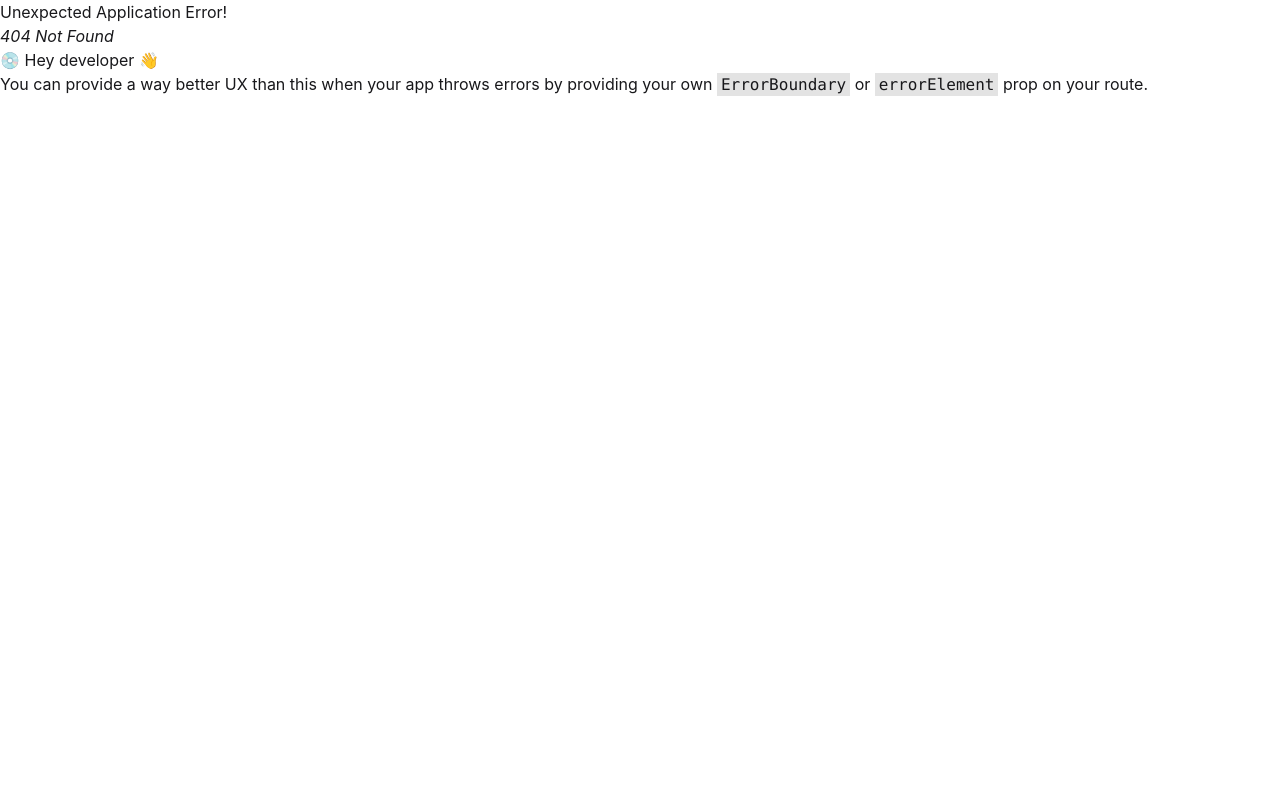
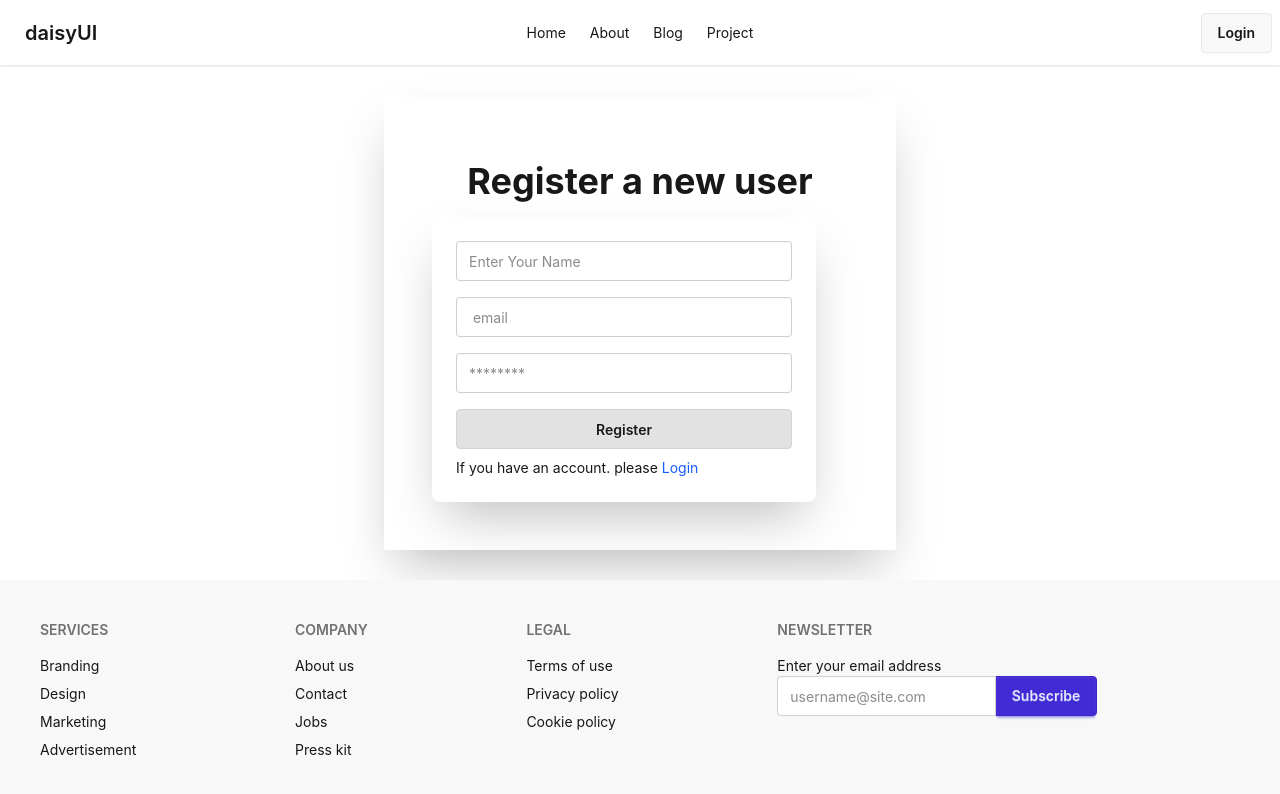
Before and after one commit to Pulok25/practiseEcoomerce, a React (Vite) app: page /register in a window 1280 px wide. Before the commit this address had no page. Shown: the top 794 px of the page. Built offline with nearby package versions, Linux system fonts and the light colour scheme.

Commit message:
login register setup

```diff
--- a/src/components/Auth/LoginForm.jsx
+++ b/src/components/Auth/LoginForm.jsx
@@ -1,21 +1,23 @@
 import React from 'react';
+import { Link } from 'react-router';
 
 const LoginForm = () => {
   const handleLogin = (e) => {
     e.preventDefault();
-    const email = e.target.name.value;
+    const email = e.target.email.value;
     const password = e.target.password.value;
-    console.log(email,password);
+    console.log({email, password});
 
 
   };
   return (
-    <div>
+    <div className='max-w-lg mx-auto shadow-2xl p-12 mt-8'>
+      <h1 className='text-4xl font-bold text-center py-4'>Login</h1>
       <div className="card bg-base-100 w-full max-w-sm shrink-0 shadow-2xl">
         <div className="card-body">
           <form onSubmit={(e) => {
             handleLogin(e);
-          }} >
+          }} className='grid grid-cols-1 gap-4' >
             <input
             type="email"
             placeholder='Enter Your Email'
@@ -23,10 +25,14 @@ const LoginForm = () => {
             name='email' />
             <input type="password"
             placeholder=' ********'
-            className='inpu w-fullt'
+            className='input w-full'
              name='password' />
-            <button type='submit' className='btn space-y-4 w-full btn-1'>Login</button>
+            <button type='submit' className='btn space-y-4 w-full btn-active'>Login</button>
           </form>
+          <p>
+            If you don't have an account. please{" "}
+            <Link to={"/register"} className='text-blue-500'>Register</Link>
+          </p>
         </div>
       </div>
     </div>
--- /dev/null
+++ b/src/components/Auth/RegisterForm.jsx
@@ -0,0 +1,43 @@
+import React from 'react'
+import { Link } from 'react-router';
+
+const RegisterForm = () => {
+    const handleLogin = (e) => {
+        const name = e.target.name.value;
+        const email = e.target.email.value;
+        const password = e.target.password.value;
+    }
+  return (
+   <div className='max-w-lg mx-auto shadow-2xl p-12 mt-8'>
+      <h1 className='text-4xl font-bold text-center py-4'>Register a new user</h1>
+      <div className="card bg-base-100 w-full max-w-sm shrink-0 shadow-2xl">
+        <div className="card-body">
+          <form onSubmit={(e) => {
+            handleLogin(e);
+          }} className='grid grid-cols-1 gap-4' >
+            <input
+            type="text"
+            placeholder='Enter Your Name'
+            className='input w-full'
+            name='name' />
+            <input type="email"
+            placeholder=' email'
+            className='input w-full'
+             name='email' />
+            <input type="password"
+            placeholder='********'
+            className='input w-full'
+             name='password' />
+            <button type='submit' className='btn space-y-4 w-full btn-active'>Register</button>
+          </form>
+          <p>
+            If you  have an account. please{" "}
+            <Link to={'/login'} className='text-blue-600'>Login</Link>
+          </p>
+        </div>
+      </div>
+    </div>
+  )
+}
+
+export default RegisterForm
--- /dev/null
+++ b/src/pages/Register.jsx
@@ -0,0 +1,12 @@
+import React from 'react'
+import RegisterForm from '../components/Auth/RegisterForm';
+
+const Register = () => {
+  return (
+    <div>
+      <RegisterForm/>
+    </div>
+  )
+}
+
+export default Register
--- a/src/routes/router.jsx
+++ b/src/routes/router.jsx
@@ -2,6 +2,7 @@ import { createBrowserRouter } from "react-router";
 import MainLayout from "../layouts/MainLayout";
 import Home from "../pages/Home";
 import Login from "../pages/Login";
+import Register from "../pages/Register";
 
 
 const router = createBrowserRouter([{
@@ -15,6 +16,10 @@ const router = createBrowserRouter([{
     {
         path: '/login',
         element: <Login/>,
+    },
+    {
+        path: '/register',
+        element: <Register/>
     }
 
     ]
```
